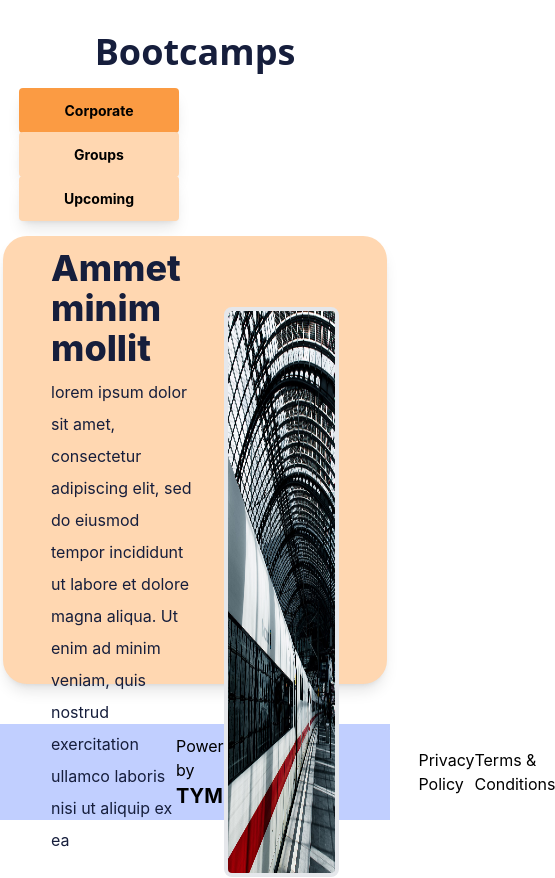
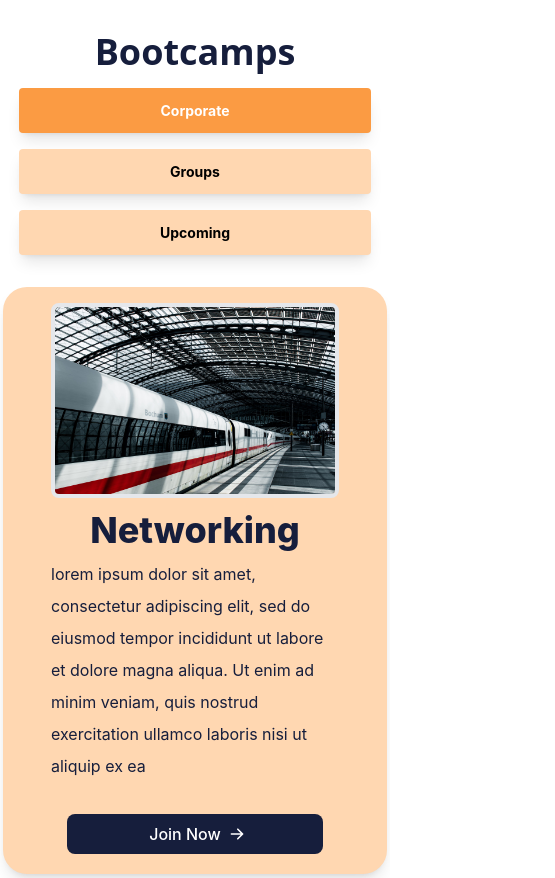
Before and after one commit to sumitshinde2608/qoohoo-assignment, a React (Create React App) app: page / in a window 390 px wide. Shown: the part 2920-3798 px from the top of the page, 555 px wide, since content can reach past the window. Built offline with nearby package versions, Linux system fonts and the light colour scheme.

Commit message:
Responsivenss done

```diff
--- a/src/pages/Bootcamp/Bootcamp.js
+++ b/src/pages/Bootcamp/Bootcamp.js
@@ -3,20 +3,20 @@ import Tabs from "./components/Tabs";
 
 const Bootcamp = () => {
   return (
-    <div className="h-screen grid grid-cols-1 gap-4 content-between justify-items-center">
+    <div className="h-screen grid grid-cols-1 gap-4 content-between justify-items-center max-md:h-auto">
       <div className="text-4xl font-sans font-extrabold text-[#161E3C] mt-24 w-full text-center">
         Bootcamps
       </div>
       <div>
         <Tabs />
       </div>
-      <div className="h-24 w-full bg-[#C1CFFF] flex justify-between items-center">
-        <div className="mx-44">
+      <div className="h-24 max-md:h-min w-full bg-[#C1CFFF] flex justify-between items-center max-md:justify-center max-md:flex-col-reverse">
+        <div className="mx-44 max-md:mx-0 max-md:my-4 ">
           Powered by <span className="font-bold text-xl">TYME</span>
         </div>
-        <div className="flex w-96 justify-evenly">
-          <div> Privacy Policy</div>
-          <div>Terms & Conditions</div>
+        <div className="flex w-96 justify-evenly items-center max-md:justify-center max-md:flex-col">
+          <div className="max-md:mx-4 max-md:mt-8"> Privacy Policy</div>
+          <div className="max-md:mx-4">Terms & Conditions</div>
         </div>
       </div>{" "}
     </div>
--- a/src/pages/Bootcamp/components/Tabs.js
+++ b/src/pages/Bootcamp/components/Tabs.js
@@ -13,10 +13,10 @@ const Tabs = () => {
             className="flex mb-0 list-none flex-wrap pb-4 flex-row justify-center max-md:flex-col"
             role="tablist"
           >
-            <li className="-mb-px mr-2 last:mr-0 w-48 text-center">
+            <li className="-mb-px mr-2 last:mr-0 w-48 text-center max-md:w-full max-md:mb-4">
               <a
                 className={
-                  "text-sm font-bold px-5 py-3 shadow-lg rounded block leading-normal mx-4 text-[#161E3C]" +
+                  "text-sm font-bold px-5 py-3 shadow-lg rounded block leading-normal mx-4 text-[#161E3C] " +
                   (openTab === 1
                     ? "text-white bg-[#FB9B43]"
                     : "text-white bg-[#FFD7B1]")
@@ -32,7 +32,7 @@ const Tabs = () => {
                 Corporate
               </a>
             </li>
-            <li className="-mb-px mr-2 last:mr-0 w-48 text-center">
+            <li className="-mb-px mr-2 last:mr-0 w-48 text-center max-md:w-full max-md:mb-4">
               <a
                 className={
                   "text-sm font-bold px-5 py-3 shadow-lg rounded block leading-normal mx-4 text-[#161E3C]" +
@@ -51,7 +51,7 @@ const Tabs = () => {
                 Groups
               </a>
             </li>
-            <li className="-mb-px mr-2 last:mr-0 w-48 text-center">
+            <li className="-mb-px mr-2 last:mr-0 w-48 text-center max-md:w-full max-md:mb-4">
               <a
                 className={
                   "text-sm font-bold  px-5 py-3 shadow-lg rounded block leading-normal mx-4 text-[#161E3C]" +
@@ -71,14 +71,14 @@ const Tabs = () => {
               </a>
             </li>
           </ul>
-          <div className="relative flex flex-col min-w-0 break-words bg-[#FFD7B1] w-[68rem] h-[28rem] max-md:w-[24rem] mb-6 shadow-lg rounded-3xl">
+          <div className="relative flex flex-col min-w-0 break-words bg-[#FFD7B1] w-[68rem] h-[28rem] max-md:w-[24rem] max-md:h-min mb-6 shadow-lg rounded-3xl">
             <div className="px-12 flex-auto flex items-center">
               <div className="tab-content tab-space">
                 <div className={openTab === 1 ? "block" : "hidden"} id="link1">
-                  <div className="flex">
-                    <div className="w-1/2 flex flex-col items-start py-3 justify-start text-[#161E3C]">
+                  <div className="flex max-md:flex-col-reverse">
+                    <div className="w-1/2 max-md:w-full flex flex-col items-start max-md:items-center py-3 justify-start text-[#161E3C]">
                       <span className="text-4xl font-extrabold mb-2">
-                        Ammet minim mollit
+                        Networking
                       </span>
                       <span className="leading-loose">
                         lorem ipsum dolor sit amet, consectetur adipiscing elit,
@@ -109,17 +109,17 @@ const Tabs = () => {
                         </a>
                       </div>
                     </div>
-                    <div className="w-1/2 flex items-center justify-end">
+                    <div className="w-1/2 max-md:w-full flex items-center justify-end max-md:justify-center">
                       <img
                         src={train}
-                        className="h-4/5 w-4/5 border-4 b-white rounded-lg"
+                        className="h-4/5 w-4/5 max-md:w-full max-md:mt-4 border-4 b-white rounded-lg"
                       />
                     </div>
                   </div>
                 </div>
                 <div className={openTab === 2 ? "block" : "hidden"} id="link2">
-                  <div className="flex">
-                    <div className="w-1/2 flex flex-col items-start py-3 justify-start text-[#161E3C]">
+                  <div className="flex max-md:flex-col-reverse">
+                    <div className="w-1/2 max-md:w-full flex flex-col items-start max-md:items-center py-3 justify-start text-[#161E3C]">
                       <span className="text-4xl font-extrabold mb-2">
                         Wine tasting
                       </span>
@@ -152,17 +152,18 @@ const Tabs = () => {
                         </a>
                       </div>
                     </div>
-                    <div className="w-1/2 flex items-center justify-end">
+                    <div className="w-1/2 max-md:w-full flex items-center justify-end max-md:justify-center">
                       <img
                         src={wine}
-                        className="h-4/5 w-4/5 border-4 b-white rounded-lg"
+                        className="h-4/5 w-4/5 max-md:w-full max-md:mt-4 border-4 b-white rounded-lg"
                       />
                     </div>
                   </div>
                 </div>
                 <div className={openTab === 3 ? "block" : "hidden"} id="link3">
-                  <div className="flex">
-                    <div className="w-1/2 flex flex-col items-start py-3 justify-start text-[#161E3C]">
+                  <div className="flex max-md:flex-col-reverse">
+                    <div className="w-1/2 max-md:w-full flex flex-col items-start max-md:items-center py-3 justify-start text-[#161E3C]">
+                      {" "}
                       <span className="text-4xl font-extrabold mb-2">
                         Cinematography
                       </span>
@@ -172,7 +173,6 @@ const Tabs = () => {
                         magna aliqua. Ut enim ad minim veniam, quis nostrud
                         exercitation ullamco laboris nisi ut aliquip ex ea
                       </span>
-
                       <div className="pb-2 mt-8">
                         <a
                           href=""
@@ -195,10 +195,10 @@ const Tabs = () => {
                         </a>
                       </div>
                     </div>
-                    <div className="w-1/2 flex items-center justify-end">
+                    <div className="w-1/2 max-md:w-full flex items-center justify-end max-md:justify-center">
                       <img
                         src={cinematography}
-                        className="h-4/5 w-4/5 border-4 b-white rounded-lg"
+                        className="h-4/5 w-4/5 max-md:w-full max-md:mt-4 border-4 b-white rounded-lg"
                       />
                     </div>
                   </div>
```
